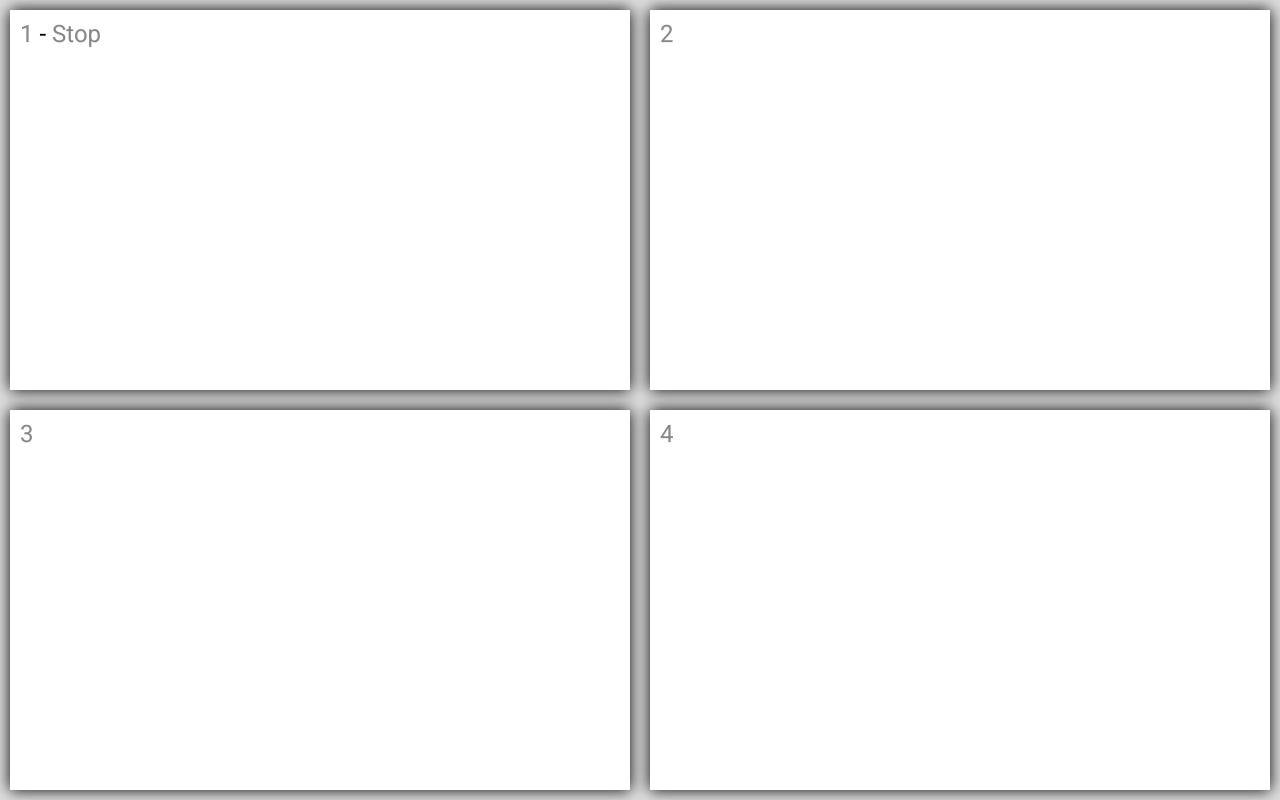
After one commit to Amirzaidi/wwwroot, a PHP site: page /root/themes/parts/index.php in a window 1280 px wide. The commit adds this page. Run offline with PHP 8.4, Linux system fonts and the light colour scheme.

Commit message:
nieuwe layout

```diff
--- a/themes/dropdown/main.css
+++ b/themes/dropdown/main.css
@@ -63,7 +63,6 @@ body > #dropdown > #dropdownmenu {
 	border-bottom-right-radius: 1px;
 	z-index: 2;
 	position: relative;
-	overflow: hidden;
 	transition: width 0.25s ease-out, margin 0.25s ease-out;
 }
 
@@ -83,6 +82,7 @@ body > #dropdown:target > #dropdownmenu {
     	animation-name: scroll;
     	animation-duration: 0.75s;
 	animation-fill-mode: forwards;
+	overflow: auto;
 }
 
 body > #dropdown > #dropdownmenu::-webkit-scrollbar, body > #dropdown > #dropdownmenu::-webkit-scrollbar-track {
--- /dev/null
+++ b/themes/parts/index.php
@@ -0,0 +1,36 @@
+<!DOCTYPE html>
+<head>
+	<title>Dropdown</title>
+	<link rel="stylesheet" type="text/css" href="main.css" />
+	<meta name="viewport" content="width=device-width, initial-scale=0.85">
+</head>
+<body id="select1">
+<div id="select2">
+<div id="select3">
+<div id="select4">
+	<div id="part1" class="part">
+		<div>
+			<a href="#select1">1</a> -
+			<a href="#">Stop</a>
+		</div>
+	</div>
+	<div id="part2" class="part">
+		<div>
+			<a href="#select2">2</a>
+		</div>
+	</div>
+	<div id="part3" class="part">
+		<div>
+			<a href="#select3">3</a>
+		</div>
+	</div>
+	<div id="part4" class="part">
+		<div>
+			<a href="#select4">4</a>
+		</div>
+	</div>
+</div>
+</div>
+</div>
+</body>
+</html>
--- /dev/null
+++ b/themes/parts/main.css
@@ -0,0 +1,161 @@
+@import url(https://fonts.googleapis.com/css?family=Roboto:700,500,400,300);
+
+* {
+	transition: all 0.4s ease-out;
+}
+
+body {
+	margin: 0;
+	font: 14px Roboto;
+	font-weight: 400;
+	text-shadow: 0 1px rgba(230, 230, 230, 0.6);
+	min-width: 320px;
+	background: #ddd;
+}
+
+body, html {
+	height: 100%;
+}
+
+a {
+	color: #888;
+	text-decoration: none;
+	transition: color 1s;
+}
+
+a:hover {
+	color: #000;
+}
+
+body#select1 > div#select2 > div#select3 > div#select4 {
+	position: fixed;
+	height: 100%;
+	width: 100%;
+	overflow: auto;
+}
+
+div.part {
+	position: fixed;
+	width: 50%;
+	height: 50%;
+}
+
+div.part > div {
+	padding: 10px;
+	margin: 10px;
+	height: calc(100% - 40px);
+	width: calc(100% - 40px);
+	box-shadow: 0 0 15px 0 #000;
+	background: #fff;
+	font-size: 24px;
+}
+
+body#select1 > div#select2 > div#select3 > div#select4 > div#part1 {
+	top: 0;
+	left: 0;
+}
+
+body#select1 > div#select2 > div#select3 > div#select4 > div#part2 {
+	top: 0;
+	left: 50%;
+}
+
+body#select1 > div#select2 > div#select3 > div#select4 > div#part3 {
+	top: 50%;
+	left: 0;
+}
+
+body#select1 > div#select2 > div#select3 > div#select4 > div#part4 {
+	top: 50%;
+	left: 50%;
+}
+
+:target div.part {
+	height: 33.3%;
+}
+
+
+body#select1:target > div#select2 > div#select3 > div#select4 > div#part1 {
+	height: 100%;
+}
+
+body#select1:target > div#select2 > div#select3 > div#select4 > div#part2 {
+	left: 50%;
+}
+
+body#select1:target > div#select2 > div#select3 > div#select4 > div#part3 {
+	top: 33.3%;
+	left: 50%;
+}
+
+body#select1:target > div#select2 > div#select3 > div#select4 > div#part4 {
+	top: 66.7%;
+}
+
+
+body#select1 > div#select2:target > div#select3 > div#select4 > div#part1 {
+	left: 50%;
+}
+
+body#select1 > div#select2:target > div#select3 > div#select4 > div#part2 {
+	height: 100%;
+	left: 0;
+}
+
+body#select1 > div#select2:target > div#select3 > div#select4 > div#part3 {
+	top: 33.3%;
+	left: 50%;
+}
+
+body#select1 > div#select2:target > div#select3 > div#select4 > div#part4 {
+	top: 66.7%;
+}
+
+
+body#select1 > div#select2 > div#select3:target > div#select4 > div#part1 {
+	left: 50%;
+}
+
+body#select1 > div#select2 > div#select3:target > div#select4 > div#part2 {
+	top: 33.3%;
+}
+
+body#select1 > div#select2 > div#select3:target > div#select4 > div#part3 {
+	height: 100%;
+	top: 0;
+	left: 0;
+}
+
+body#select1 > div#select2 > div#select3:target > div#select4 > div#part4 {
+	top: 66.7%;
+}
+
+
+body#select1 > div#select2 > div#select3 > div#select4:target > div#part1 {
+	left: 50%;
+}
+
+body#select1 > div#select2 > div#select3 > div#select4:target > div#part2 {
+	top: 33.3%;
+}
+
+body#select1 > div#select2 > div#select3 > div#select4:target > div#part3 {
+	left: 50%;
+	top: 66.7%;
+}
+
+body#select1 > div#select2 > div#select3 > div#select4:target > div#part4 {
+	height: 100%;
+	top: 0;
+	left: 0;
+}
+
+@media screen and (max-width: 540px) {
+	div.part {
+		position: relative;
+		width: 100% !important;
+		height: 50% !important;
+		top: 0 !important;
+		left: 0 !important;
+	}
+}
```
